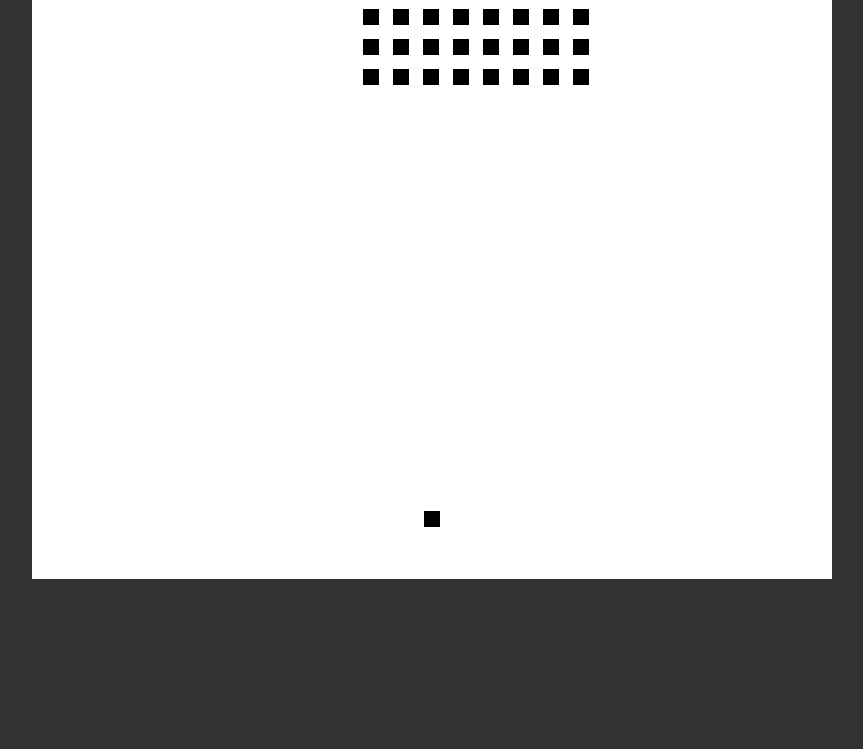
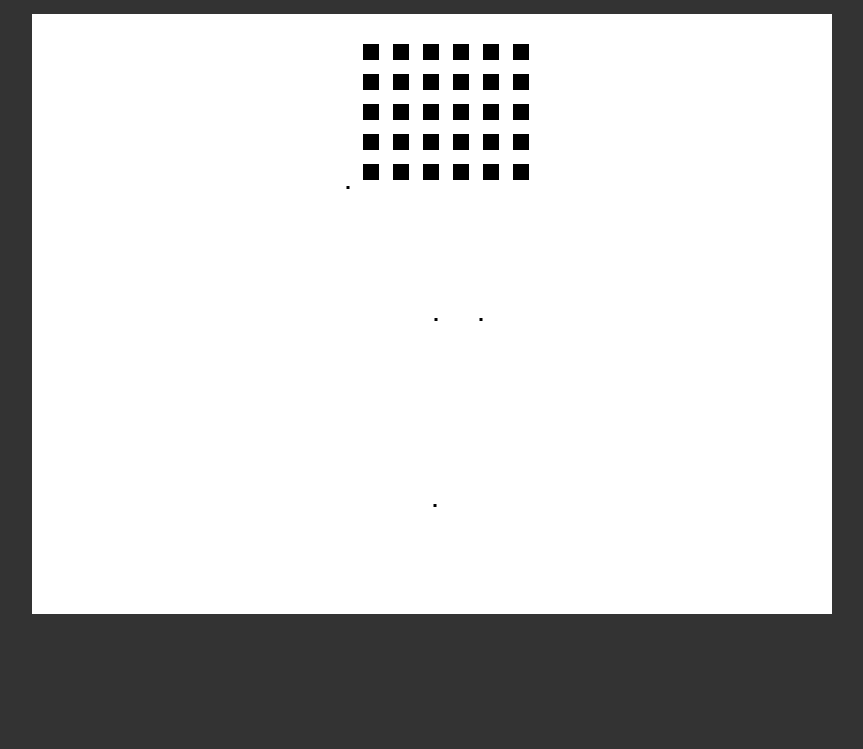
Before and after one commit to VerkhovtsovPavel/Space-Invaders, a plain HTML site: page index.html in a window 1280 px wide. Shown: the part 51-800 px from the top of the page, without its empty margins (208-1071 px from the left). Drawn offline with Linux system fonts and the light colour scheme.

Commit message:
Add Invaders fire

```diff
--- a/index.html
+++ b/index.html
@@ -2,7 +2,9 @@
 	<head>
 		<script src="js/main.js"></script>
 		<link rel="stylesheet" href="styles.css">
+		<title>Space Invaders HTML+JS</title>
 	</head>
 	<body>
+		<div id="title">Space Invaders</div>
 		<canvas width="800" height="600" id="screen"></canvas>
 </html>
--- a/js/Bullet.js
+++ b/js/Bullet.js
@@ -1,5 +1,6 @@
-var Bullet = function(position, velocity) {
+var Bullet = function(position, velocity, playerBullet) {
 	this.size = {width: 3, height: 3};
+	this.playerBullet = playerBullet;
 	this.position = position;
 	this.velocity = velocity;
 }
--- a/js/Game.js
+++ b/js/Game.js
@@ -4,6 +4,8 @@ include("js/Player.js");
 var Game = function(canvasId) {
 	var canvas = document.getElementById(canvasId);
 	var screen = canvas.getContext('2d');
+	this.stopGame = false;
+	this.playerAlive = true;
 	this.gameSize = {
 		x: canvas.width,
 		y: canvas.height
@@ -15,6 +17,10 @@ var Game = function(canvasId) {
 	var tick = function() {
 		self.update(self.gameSize);
 		self.draw(screen, self.gameSize);
+		if(this.stopGame){
+			console.log("End Game");
+			return;
+		}
 		requestAnimationFrame(tick);
 	}
 
@@ -23,6 +29,8 @@ var Game = function(canvasId) {
 
 Game.prototype = {
 	update: function(gameSize) {
+		this.stopGame = true;
+
 		var bodies = this.bodies;
 
 		var notCollidintWithAnything = function(b1) {
@@ -34,9 +42,20 @@ Game.prototype = {
 		this.bodies = this.bodies.filter(notCollidintWithAnything);
 
 		for(var i=0; i< this.bodies.length; i++) {
-			if(this.bodies[i].position.y<0){
+			if(this.bodies[i].position.y<0 || this.bodies[i].position.y>gameSize.height){
 				this.bodies.splice(i,1);
 			}
+
+			if(this.bodies[i] instanceof Player){
+				this.stopGame = true;
+			}
+
+			else if (this.bodies[i] instanceof Invader && this.bodies[i].position.y > gameSize.height / 10 * 9){
+				this.stopGame = true;
+			}
+
+
+
 		}
 
 		for(var i=0; i< this.bodies.length; i++) {
@@ -66,20 +85,24 @@ var drawRect = function(screen, body) {
 }
 
 var	colliding = function(b1, b2) {
+	var isInvader = b2 instanceof Invader;
 	return !(b1==b2 ||
 			b1.position.x + b1.size.width / 2 < b2.position.x - b2.size.width / 2 	||
 			b1.position.y + b1.size.height / 2 < b2.position.y - b2.size.height / 2 ||
 			b1.position.x - b1.size.width / 2 > b2.position.x + b2.size.width / 2 	||
-			b1.position.y - b1.size.height / 2 > b2.position.y + b2.size.height / 2 );
+			b1.position.y - b1.size.height / 2 > b2.position.y + b2.size.height / 2 ||
+			(b1.playerBullet == false && b2 instanceof Invader)						||
+			(b2.playerBullet == false && b1 instanceof Invader)
+			);
 
 }
 
 var createInvaders = function(game) {
 	var invaders = [];
 
-	for (var i=0; i< 24; i++) {
-		var x = 30 + (i%8) * 30;
-		var y = 30 + (i%3) * 30;
+	for (var i=0; i< 30; i++) {
+		var x = 30 + (i%6) * 30;
+		var y = 30 + (i%5) * 30;
 
 		invaders.push(new Invader(game, {x:x, y:y}))
 	}
--- a/js/Invader.js
+++ b/js/Invader.js
@@ -1,7 +1,10 @@
+include("js/Bullet.js");
 var Invader = function(game, position) {
 	this.game = game;
 	this.size = {width: 16, height: 16};
 	this.position = position;
+	this.timer = 1;
+	this.fireSpeed = randomValue(0, 500);
 	this.patrolX = 0;
 	this.speedX = 1;
 }
@@ -15,7 +18,37 @@ Invader.prototype = {
 			this.speedX*=1.3;
 		}
 
+		if(this.timer % this.fireSpeed == 0){
+			var bullet = new Bullet({x:this.position.x+this.size.width/2-3/2, y:this.position.y + 4}, {x:0, y:6}, false)
+				this.game.addBody(bullet);
+				this.fireSpeed = randomValue(500, 1000);;
+		}
+
 		this.position.x += this.speedX;
 		this.patrolX += this.speedX;
+		this.timer++;
+
+	},
+
+	draw: function() {
+		this.game.screen.fillRect(body.position.x, body.position.y, body.size.width, body.size.height);
 	}
 }
+
+function randomValue(min, max) {
+
+  var rand = (min - 1) + Math.random() * ((max + 1) - (min - 1));
+
+  rand = Math.round(rand);
+
+  while (rand == min - 1 || rand == max + 1) {
+
+    var rand = (min - 1) + Math.random() * ((max + 1) - (min - 1));
+
+    rand = Math.round(rand);
+
+  }
+
+  return rand;
+
+}
--- a/js/Player.js
+++ b/js/Player.js
@@ -13,13 +13,13 @@ var Player = function(game) {
 Player.prototype = {
 	update: function() {
 		if(this.keyboarder.isDown(this.keyboarder.KEYS.LEFT) && this.position.x > 0) {
-			this.position.x -= 3;
+			this.position.x -= 4;
 		}
 		else if(this.keyboarder.isDown(this.keyboarder.KEYS.RIGHT) && this.position.x < this.game.gameSize.x - this.size.width) {
-			this.position.x += 3;
+			this.position.x += 4;
 		}
 		if(this.keyboarder.isDown(this.keyboarder.KEYS.SPACE) && this.bullets) {
-				var bullet = new Bullet({x:this.position.x+this.size.width/2-3/2, y:this.position.y - 4}, {x:0, y:-6})
+				var bullet = new Bullet({x:this.position.x+this.size.width/2-3/2, y:this.position.y - 4}, {x:0, y:-6}, true);
 				this.game.addBody(bullet);
 				this.bullets = false;
 		}
--- a/styles.css
+++ b/styles.css
@@ -1,5 +1,13 @@
 body {
 	background: #333;
+}
+
+#title {
+	color : green;
+	font-family: Courier;
+	font-weight: bold;
+	font-size: 24px;
+	text-align: center;
 }
 
 canvas {
```
